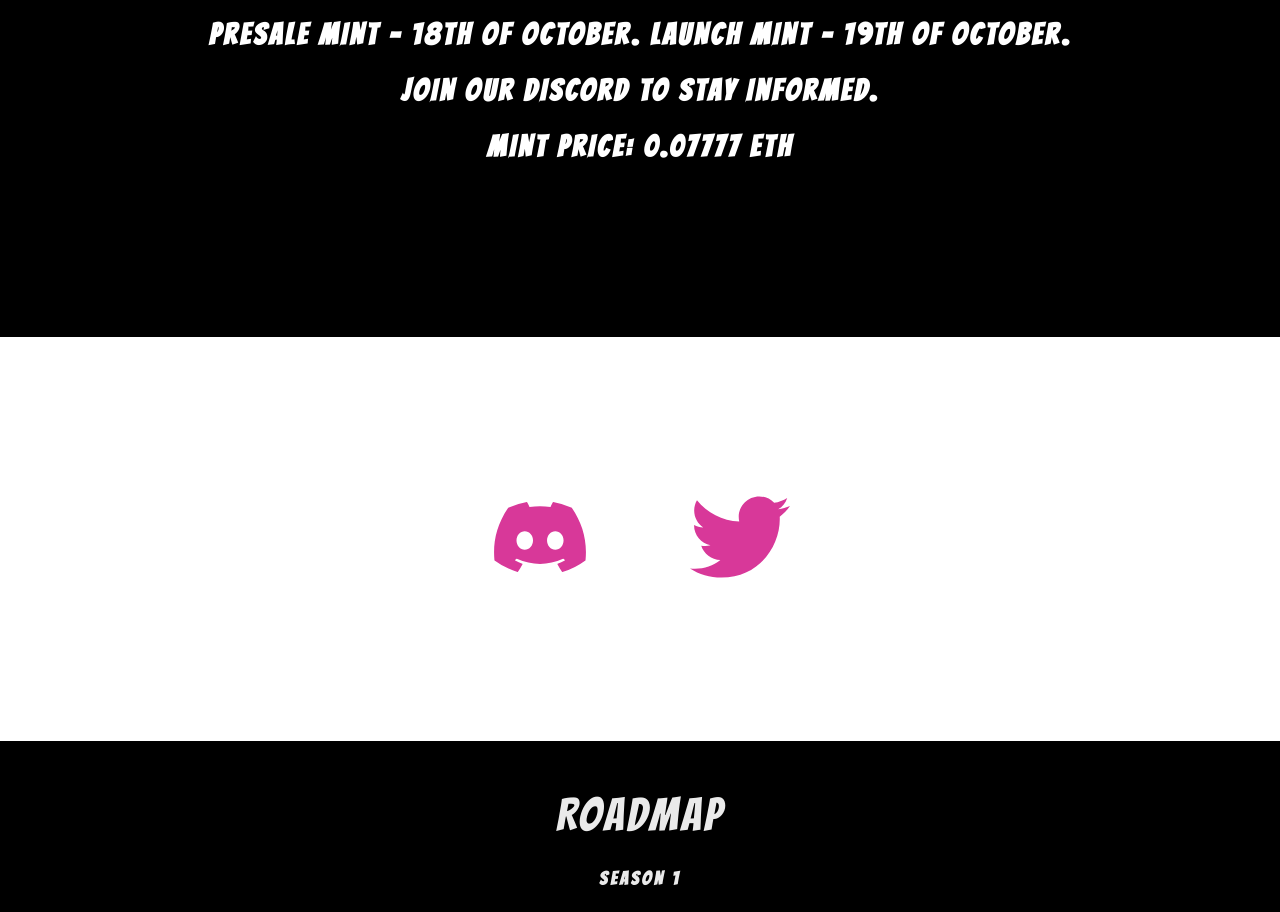
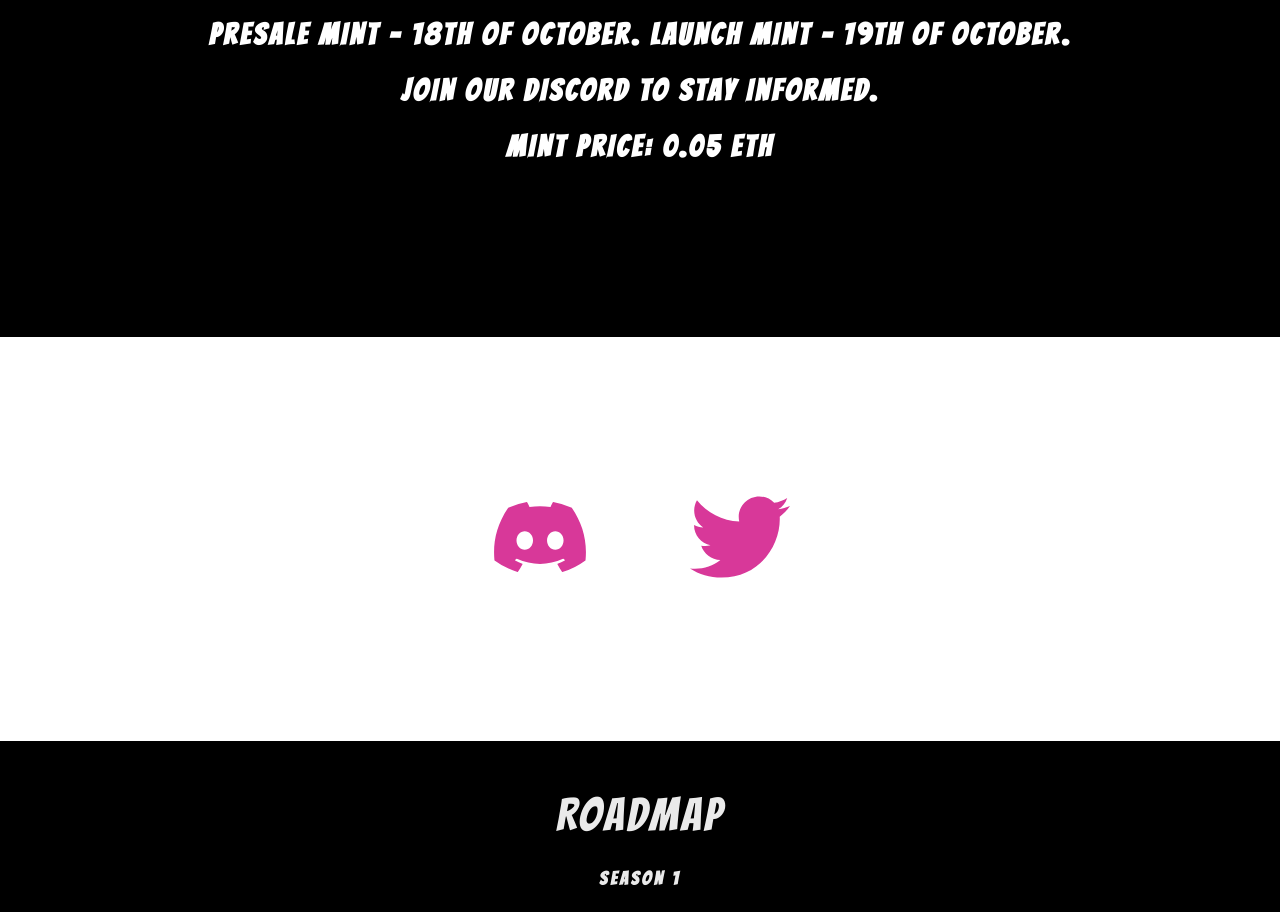
Before and after one commit to 0xExion/BigBrain, a React (Create React App) app in the folder BigBrain-master/: page / in a window 1280 px wide. Shown: the part 2120-3032 px from the top of the page. Built offline with nearby package versions, Linux system fonts and the light colour scheme.

Commit message:
update price
price update from .0777 to .05

```diff
--- a/BigBrain-master/src/pages/Home/Sections/PublicLaunch/PublicLaunch.js
+++ b/BigBrain-master/src/pages/Home/Sections/PublicLaunch/PublicLaunch.js
@@ -5,7 +5,7 @@ const PublicLaunch = () => {
       <div className={classes.container}>
         <h2>PRESALE MINT - 18TH OF OCTOBER. LAUNCH MINT - 19TH OF OCTOBER.</h2>
         <h2>JOIN OUR DISCORD TO STAY Informed.</h2>
-        <h2>MINT PRICE: 0.07777 ETH</h2>
+        <h2>MINT PRICE: 0.05 ETH</h2>
       </div>
     </div>
   );
```
